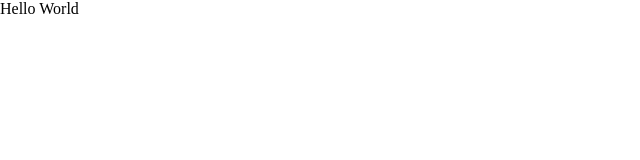
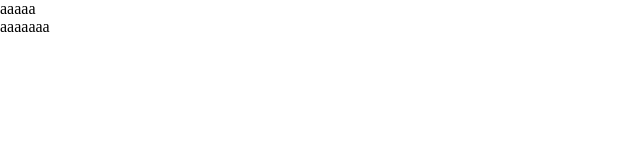
Before and after one commit to nanasuzi/mac-practice, a plain HTML site: page index.html in a window 1280 px wide. Shown: the full height of the page, 0-640 px from the left. Drawn offline with Linux system fonts and the light colour scheme.

Commit message:
tag 作成

```diff
--- a/index.html
+++ b/index.html
@@ -8,7 +8,11 @@
 </head>
 
 <body>
-  Hello World
+  <div class="tag">
+    <div class="tag-nav">aaaaa
+      <div class="tag-nav-item">aaaaaaa</div>
+    </div>
+  </div>
 
   <script src="index.js"></script>
 </body>
```
